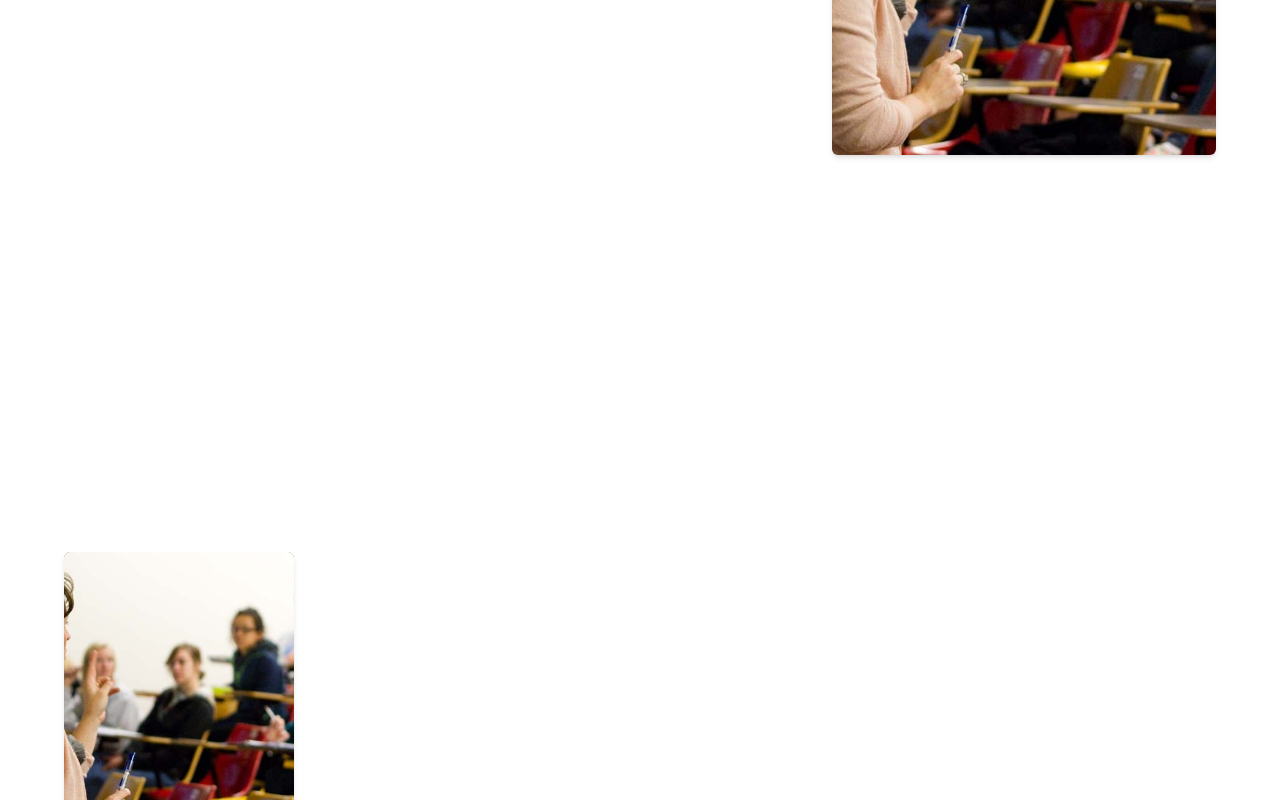
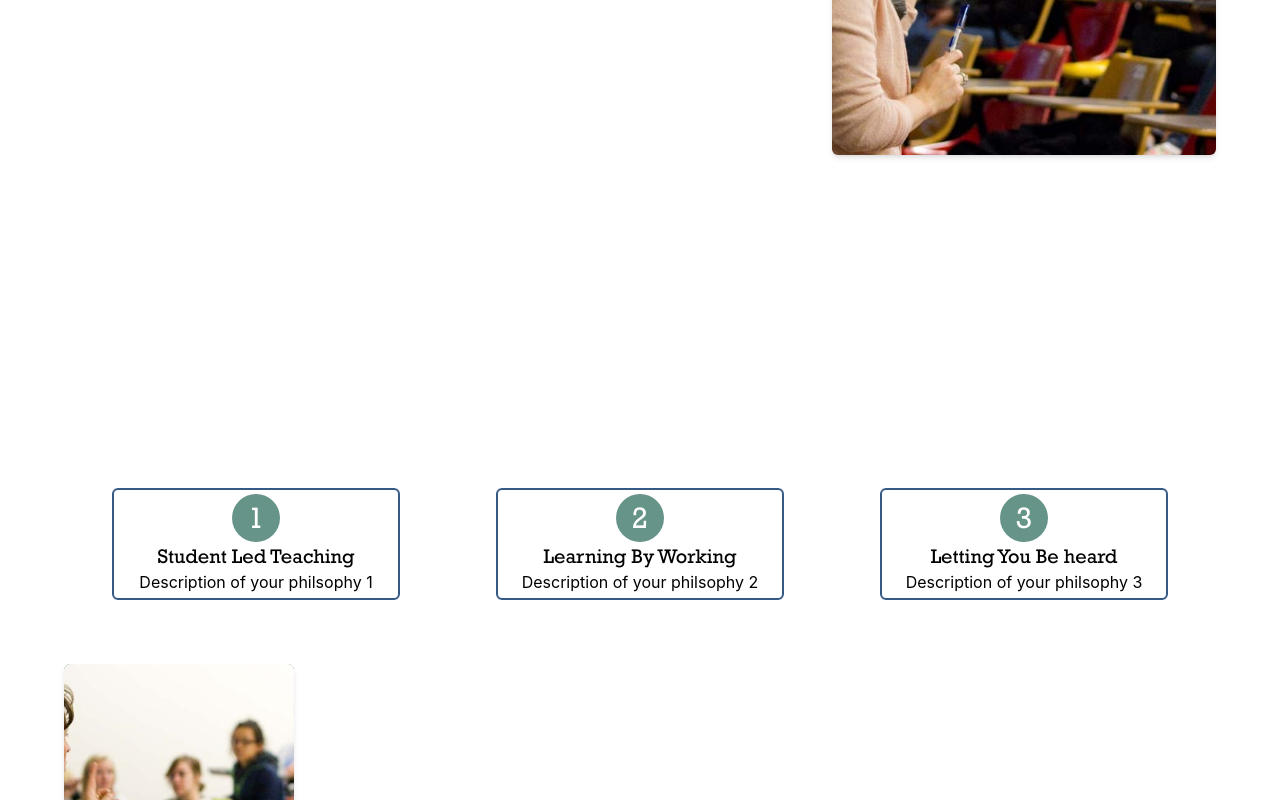
Before and after one commit to Cwoodard2/umsl-professor-web, a React (Create React App) app: page /Teaching in a window 1280 px wide. Shown: the part 404-1204 px from the top of the page. Built offline with nearby package versions, Linux system fonts and the light colour scheme.

Commit message:
Continued to flush out the philosophy tile

```diff
--- a/src/components/PhilosophyTile.tsx
+++ b/src/components/PhilosophyTile.tsx
@@ -2,7 +2,11 @@ import React from "react";
 
 const PhilosophyTile = (props: any) => {
     return (
-        <></>
+        <div className="border-webBlue border-2 w-1/4 flex flex-col justify-start items-center p-1 rounded-md">
+            <div className="bg-webGreen rounded-full w-12 h-12 rockwell flex justify-center items-center text-white text-3xl">{props.number}</div>
+            <h3 className="rockwell text-xl">{props.philosophy}</h3>
+            <p>{props.philDescript}</p>
+        </div>
     );
 };
 
--- a/src/pages/Teaching.tsx
+++ b/src/pages/Teaching.tsx
@@ -23,6 +23,11 @@ const Teaching = () => {
                 </div>
                 <img src={teachingImage} className="w-1/3 h-3/5 rounded-md shadow-md object-cover" alt="Elaina Johns-Wolfe teaching"></img>
             </div>
+            <div className="pl-16 pr-16 flex flex-row justify-around">
+                <PhilosophyTile number="1" philDescript="Description of your philsophy 1" philosophy="Student Led Teaching"/>
+                <PhilosophyTile number="2" philDescript="Description of your philsophy 2" philosophy="Learning By Working"/>
+                <PhilosophyTile number="3" philDescript="Description of your philsophy 3" philosophy="Letting You Be heard"/>
+            </div>
             <div className="p-16">
                 <ClassCard class="2202" whenTaught="Spring"/>
             </div>
```
